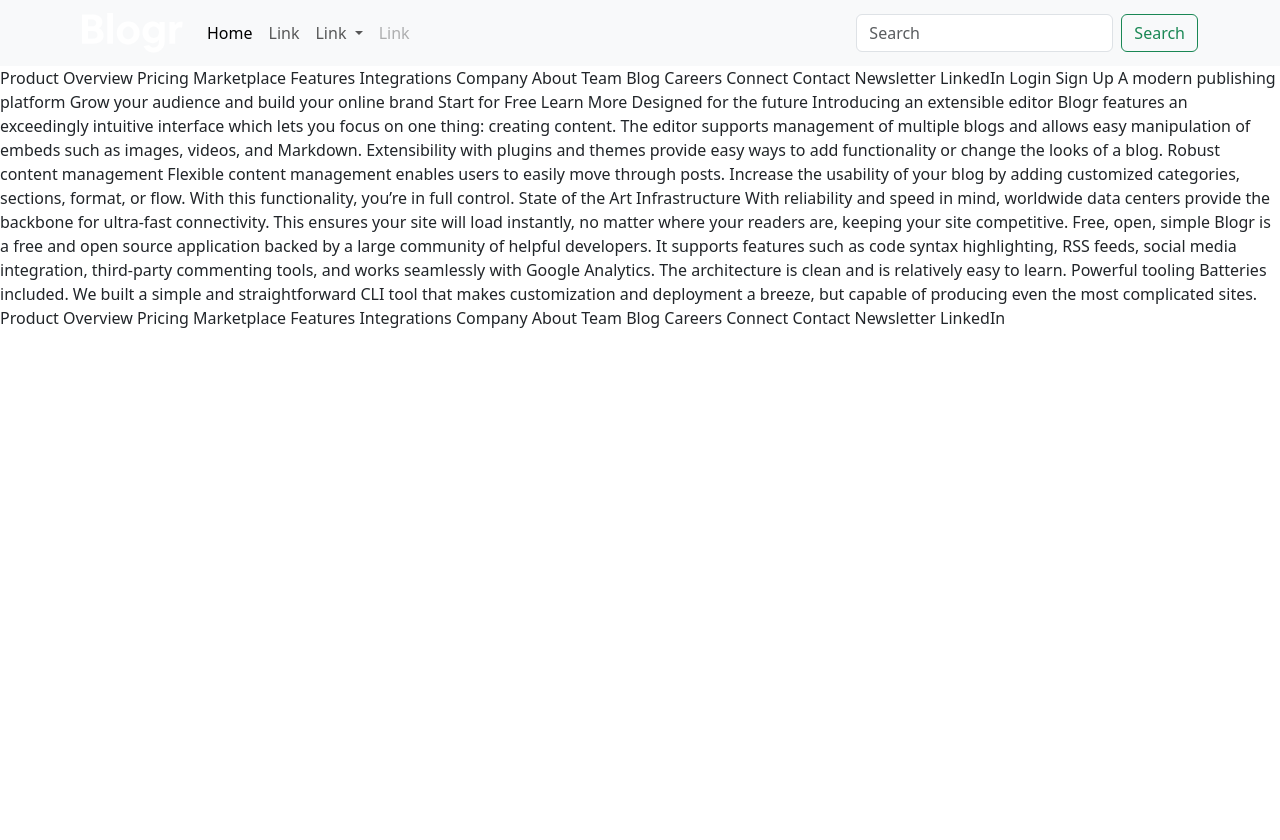
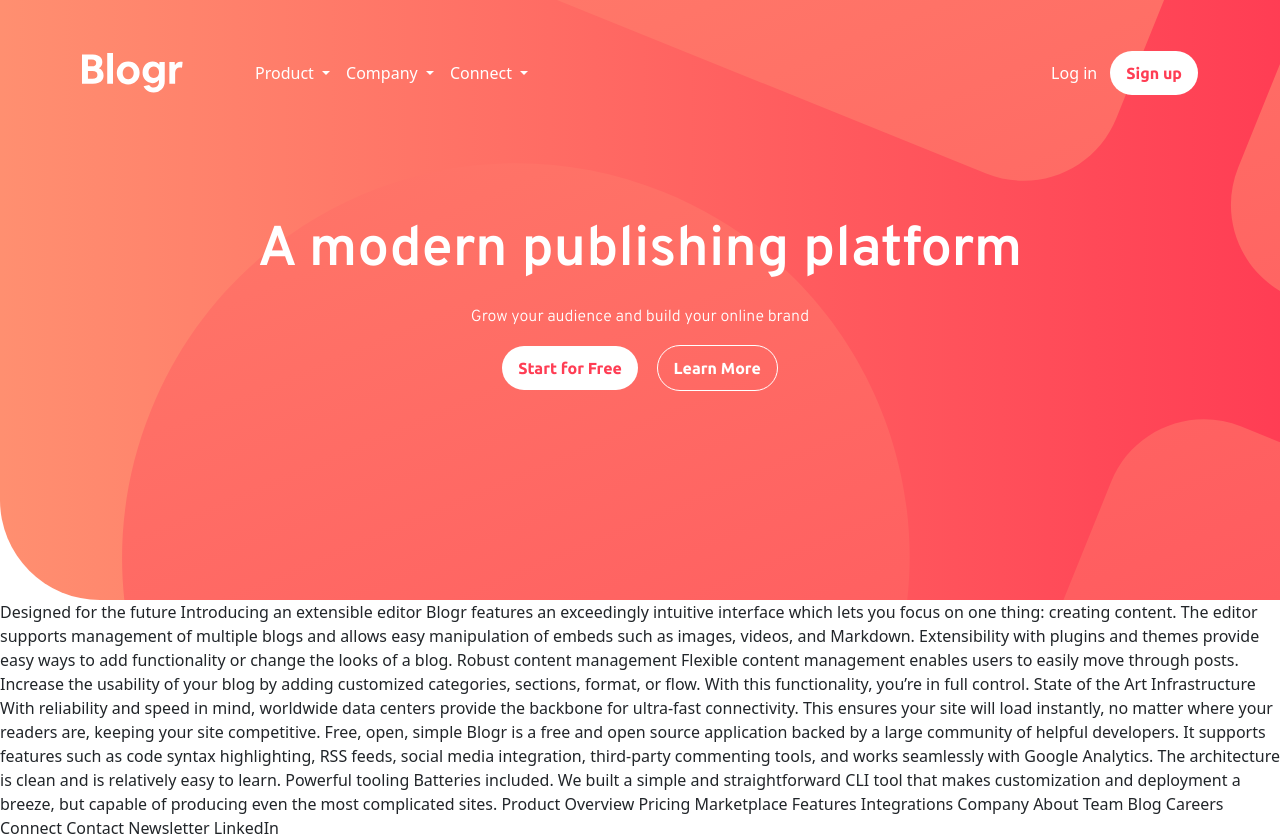
Before and after one commit to mahedee007/blogr-landing-page, a plain HTML site: page index.html in a window 1280 px wide. Before the commit the page ends 800 px from the top, so only its background shows below. Drawn offline with nearby package versions, Linux system fonts and the light colour scheme.

Commit message:
header done

```diff
--- a/css/style.css
+++ b/css/style.css
@@ -2,5 +2,54 @@
 *{
     padding: 0;
     margin: 0;
-    box-sizing: border-box;
+    /* box-sizing: border-box; */
 }
+.hero-header{
+    background-image: url("../images/bg-pattern-intro-desktop.svg"), linear-gradient(to right, hsl(13, 100%, 72%), hsl(353, 100%, 62%));
+    background-position: center left 25%;
+    /* background-repeat: no-repeat;
+   background-size: cover; */
+    height: 600px;
+    border-radius: 0 0 0 100px;
+
+}
+.hero{
+
+   margin-top: 7rem;
+   font-family: 'Overpass', sans-serif;
+   color: white;
+   text-align: center;
+
+}
+.hero h1{
+    font-weight: 600;
+    font-size: 3.5rem;
+    margin-bottom: 20px;
+}
+.sign-up-btn{
+    color:hsl(353, 100%, 62%);
+    font-weight: 600;
+    font-family: 'Ubuntu', sans-serif;
+    background-color: #fff;
+    padding: 10px 16px;
+    border: none;
+    border-radius: 30px;
+}
+.sign-up-btn:hover{
+    color: #fff;
+    background-color: hsl(355, 100%, 74%);
+}
+.learn-more-btn{
+    padding: 10px 16px;
+    border: 1px solid #fff;
+    border-radius:30px;
+    color: #fff;
+    background-color: transparent;
+    font-weight: 600;
+    font-family: 'Ubuntu', sans-serif;
+    margin-left: 15px;
+}
+.learn-more-btn:hover{
+    color:hsl(353, 100%, 62%);
+    background-color: #fff;
+}
--- a/index.html
+++ b/index.html
@@ -15,73 +15,105 @@
 
 </head>
 <body>
-<header>
-  <nav class="navbar navbar-expand-lg bg-body-tertiary">
+<header class="hero-header">
+
+  <!-- NAVBAR STARTS HERE -->
+
+  <nav class="navbar navbar-expand-lg bg-transparent pt-5">
     <div class="container">
-      <a class="navbar-brand" href="#"><img src="/images/logo.svg" alt="" srcset=""></a>
+      <a class="navbar-brand" href="#"><img src="/images/logo.svg" alt="logo" srcset=""></a>
       <button class="navbar-toggler" type="button" data-bs-toggle="collapse" data-bs-target="#navbarScroll" aria-controls="navbarScroll" aria-expanded="false" aria-label="Toggle navigation">
-        <span class="navbar-toggler-icon"></span>
+        <span class="navbar-toggler-icon text-white"></span>
       </button>
       <div class="collapse navbar-collapse" id="navbarScroll">
-        <ul class="navbar-nav me-auto my-2 my-lg-0 navbar-nav-scroll" style="--bs-scroll-height: 100px;">
-          <li class="nav-item">
-            <a class="nav-link active" aria-current="page" href="#">Home</a>
-          </li>
-          <li class="nav-item">
-            <a class="nav-link" href="#">Link</a>
-          </li>
+        <ul class="navbar-nav me-auto px-5 my-2 my-lg-0 navbar-nav-scroll" style="--bs-scroll-height: 100px;">
+
+
+          <!-- PRODUCTS SECTION -->
+
           <li class="nav-item dropdown">
-            <a class="nav-link dropdown-toggle" href="#" role="button" data-bs-toggle="dropdown" aria-expanded="false">
-              Link
+            <a class="nav-link dropdown-toggle text-white" href="#" role="button" data-bs-toggle="dropdown" aria-expanded="false">
+              Product
             </a>
             <ul class="dropdown-menu">
-              <li><a class="dropdown-item" href="#">Action</a></li>
-              <li><a class="dropdown-item" href="#">Another action</a></li>
-              <li><hr class="dropdown-divider"></li>
-              <li><a class="dropdown-item" href="#">Something else here</a></li>
+              <li><a class="dropdown-item" href="#">Overview</a></li>
+              <li><a class="dropdown-item" href="#"> Pricing</a></li>
+              <li><a class="dropdown-item" href="#">Marketplace</a></li>
+              <li><a class="dropdown-item" href="#">Features</a></li>
+              <li><a class="dropdown-item" href="#">Integrations</a></li>
             </ul>
           </li>
-          <li class="nav-item">
-            <a class="nav-link disabled" aria-disabled="true">Link</a>
+
+          <!-- COMPANY SECTION -->
+
+          <li class="nav-item dropdown">
+            <a class="nav-link dropdown-toggle text-white" href="#" role="button" data-bs-toggle="dropdown" aria-expanded="false">
+              Company
+            </a>
+            <ul class="dropdown-menu">
+              <li><a class="dropdown-item" href="#">About</a></li>
+              <li><a class="dropdown-item" href="#"> Team</a></li>
+              <li><a class="dropdown-item" href="#">Blog</a></li>
+              <li><a class="dropdown-item" href="#">Careers</a></li>
+
+            </ul>
           </li>
+
+          <!-- CONNECT SECTION -->
+
+          <li class="nav-item dropdown">
+            <a class="nav-link dropdown-toggle text-white" href="#" role="button" data-bs-toggle="dropdown" aria-expanded="false">
+              Connect
+            </a>
+            <ul class="dropdown-menu">
+              <li><a class="dropdown-item" href="#">Contact</a></li>
+              <li><a class="dropdown-item" href="#"> Newsletter</a></li>
+              <li><a class="dropdown-item" href="#">LinkedIn</a></li>
+
+            </ul>
+          </li>
+
         </ul>
-        <form class="d-flex" role="search">
-          <input class="form-control me-2" type="search" placeholder="Search" aria-label="Search">
-          <button class="btn btn-outline-success" type="submit">Search</button>
-        </form>
+
+          <!-- Login & signup button -->
+
+          <button class="btn text-white " type="submit">Log in</button>
+          <button class="sign-up-btn " type="submit">Sign up</button>
+
       </div>
     </div>
+
   </nav>
+
+  <!-- HERO SECTION -->
+
+  <section class="hero">
+    <h1>A modern publishing platform</h1>
+    <p>Grow your audience and build your online brand</p>
+    <div>
+      <button class="sign-up-btn">Start for Free</button>
+      <button class="learn-more-btn">Learn More</button>
+    </div>
+
+
+  </section>
+
 </header>
-  Product
 
-  Overview
-  Pricing
-  Marketplace
-  Features
-  Integrations
 
-  Company
 
-  About
-  Team
-  Blog
-  Careers
 
-  Connect
 
-  Contact
-  Newsletter
-  LinkedIn
 
-  Login
-  Sign Up
 
-  A modern publishing platform
-  Grow your audience and build your online brand
 
-  Start for Free
-  Learn More
+
+
+
+
+
+
+
 
   Designed for the future
 
```
